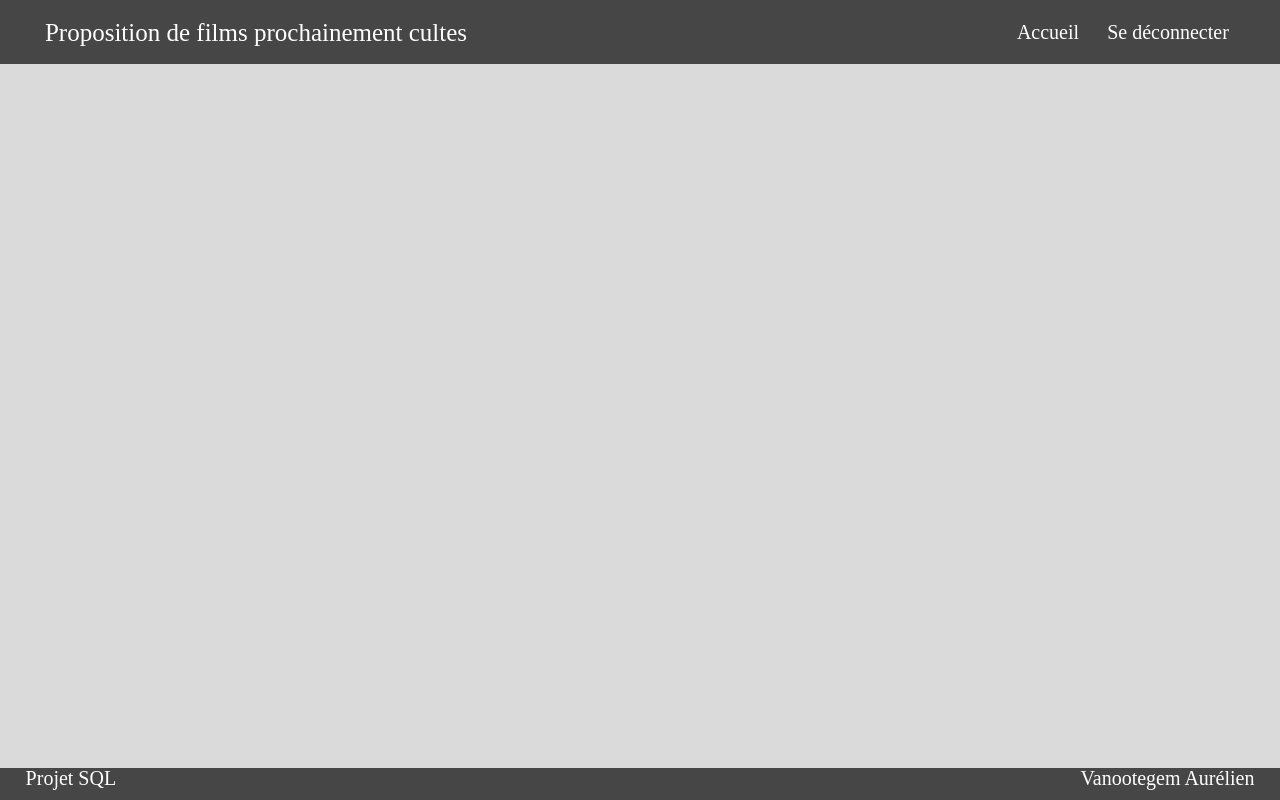
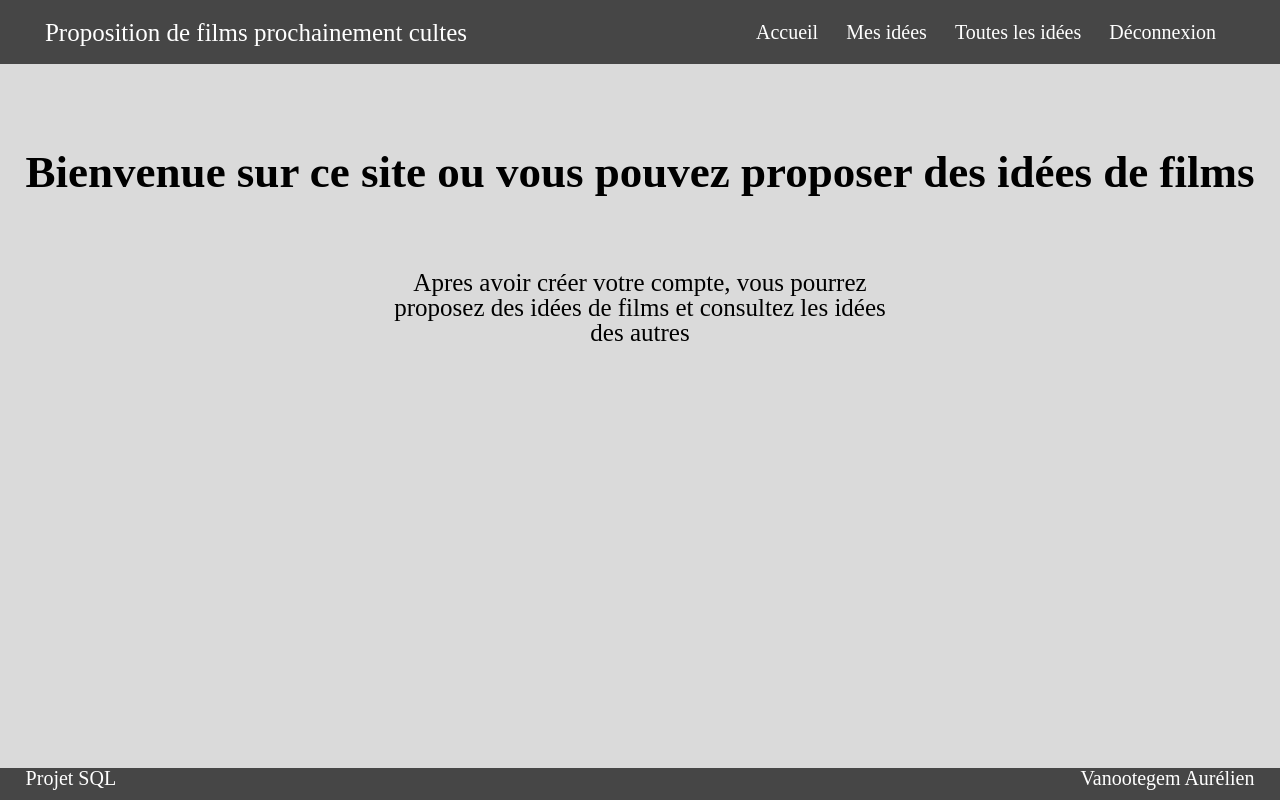
Before and after one commit to avanootegem/ProjetSql, a PHP site: page / in a window 1280 px wide. Run offline with PHP 8.4, Linux system fonts and the light colour scheme; the visitor is signed in with stand-in values (Sample User, id 1); some libraries are stand-ins or nearby versions.

Commit message:
AffichageDesIdees

```diff
--- a/assets/css/head_foot.css
+++ b/assets/css/head_foot.css
@@ -1,5 +1,5 @@
 #entete {
-    width: 100vw;
+    max-width: 100vw;
     height: 8vh;
 
     color: white;
--- a/assets/css/register.css
+++ b/assets/css/register.css
@@ -50,3 +50,30 @@ button.form-group {
     background-color: rgb(70,70,70);
     color: white;
 }
+
+.explication {
+    position: absolute;
+    font-size: 2.5rem;
+    width: 100vw;
+
+    left: 50vw;
+    top: 20vh;
+
+    transform: translate(-50%, -50%);
+    text-align: center;
+}
+
+.explication h1 {
+    padding-left: 0;
+}
+
+.text {
+    position: absolute;
+
+    width: 40vw;
+    text-align: center;
+
+    left: 50vw;
+
+    transform: translate(-50%, 100%);
+}
--- a/assets/css/style_sheet.css
+++ b/assets/css/style_sheet.css
@@ -7,6 +7,7 @@ html {
     font-size: 62.5%;
     min-height: 100vh;
     background-color: rgba(70,70,70,0.2);
+    overflow-x: hidden;
 }
 
 .vh100 {
@@ -70,7 +71,7 @@ html {
 }
 
 .w100 {
-    width: 100vw;
+    width: 99vw;
 }
 
 .d-flex {
--- a/assets/php/db.php
+++ b/assets/php/db.php
@@ -1,5 +1,5 @@
 <?php
 
-$pdo = new PDO('mysql:dbname=projet_sql_films;host=localhost', "root", "");
+$pdo = new PDO('mysql:dbname=projet_sql_films;charset=utf8;host=localhost', "root", "");
 $pdo->setAttribute(PDO::ATTR_ERRMODE, PDO::ERRMODE_EXCEPTION);
 $pdo->setAttribute(PDO::ATTR_DEFAULT_FETCH_MODE, PDO::FETCH_OBJ);
--- a/assets/php/header.php
+++ b/assets/php/header.php
@@ -18,6 +18,7 @@ require_once("assets/php/fonctions.php");
     <link rel="stylesheet" href="assets/css/head_foot.css">
     <link rel="stylesheet" href="assets/css/style_sheet.css">
     <link rel="stylesheet" href="assets/css/register.css">
+    <link rel="stylesheet" href="assets/css/block_idea.css">
     <script src="https://kit.fontawesome.com/00ba05901f.js" crossorigin="anonymous"></script>
 </head>
 
@@ -30,7 +31,9 @@ require_once("assets/php/fonctions.php");
             <ul class="w45">
                 <li><a href="index.php">Accueil</a></li>
                 <?php if (isset($_SESSION['auth'])) : ?>
-                    <li><a href="logout.php">Se déconnecter</a></li>
+                    <li><a href="my_idea.php">Mes idées</a></li>
+                    <li><a href="all_ideas.php">Toutes les idées</a></li>
+                    <li><a href="logout.php">Déconnexion</a></li>
                 <?php else : ?>
                     <li> <a href="register.php">S'inscrire </a></li>
                     <li> <a href="login.php">Se connecter</a></li>
--- a/index.php
+++ b/index.php
@@ -2,8 +2,9 @@
 require_once("assets/php/header.php");
 ?>
 
-
-
-
+<div class="explication">
+    <h1 class="titre">Bienvenue sur ce site ou vous pouvez proposer des idées de films</h1>
+    <p class="text">Apres avoir créer votre compte, vous pourrez proposez des idées de films et consultez les idées des autres</p>
+</div>
 
 <?php require_once("assets/php/footer.php"); ?>
--- a/login.php
+++ b/login.php
@@ -23,7 +23,6 @@ if (!empty($_POST) && !empty($_POST['username']) && !empty($_POST['password']))
             $req->execute([$remember_token, $user->user_id]);
             setcookie("remember", $user->user_id."//".$remember_token. sha1($user->user_id."ratonlaveurs"), time() + 60 * 60 * 24 * 7);
         }
-
         header('Location: account.php');
         exit();
     } else {
```
Also changed, not shown: all_ideas.php (added, +24 -0 lines), assets/css/block_idea.css (added, +55 -0 lines), my_idea.php (added, +24 -0 lines), assets/img/Sans-titre-3.png (added), assets/img/faussesReliques.png (added), assets/img/parchemin.png (added), assets/img/postitdegeulasse.png (added), assets/img/téléchargement (1).png (added), assets/img/téléchargement.jfif (added).
